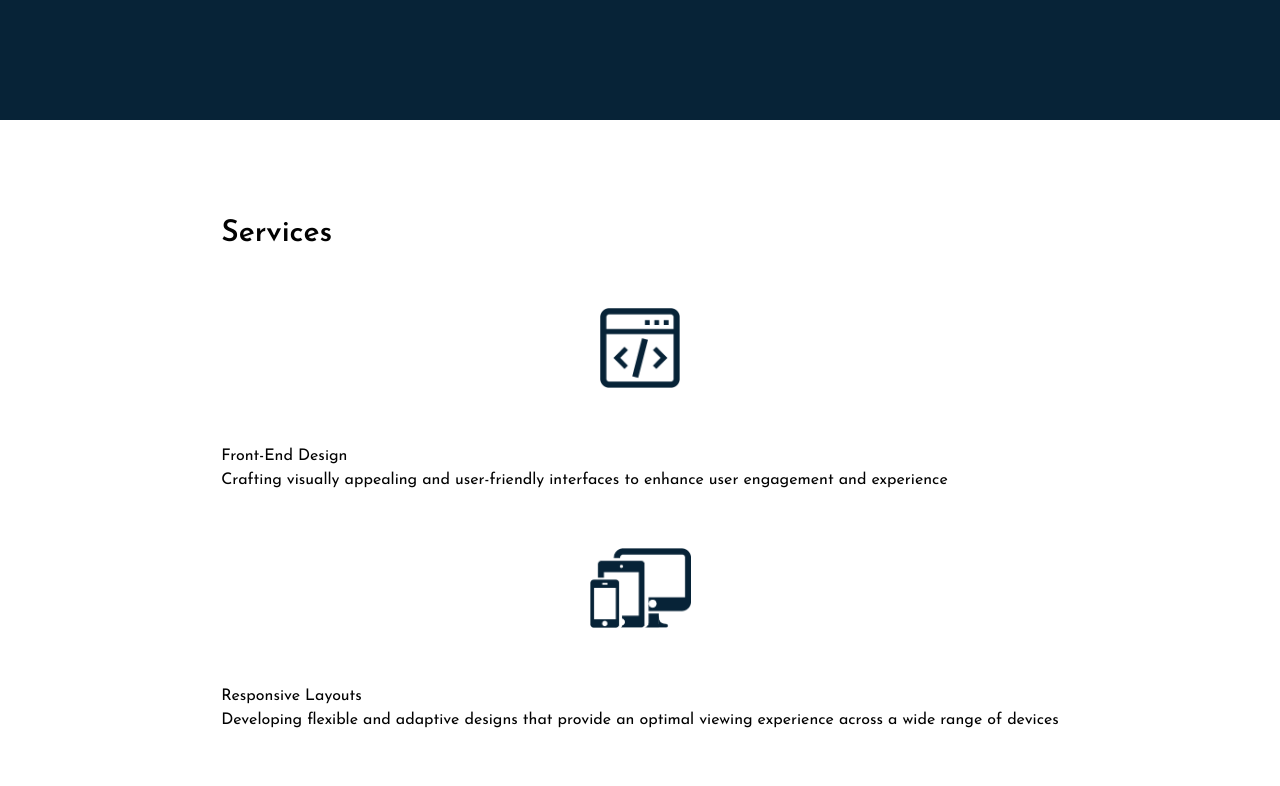
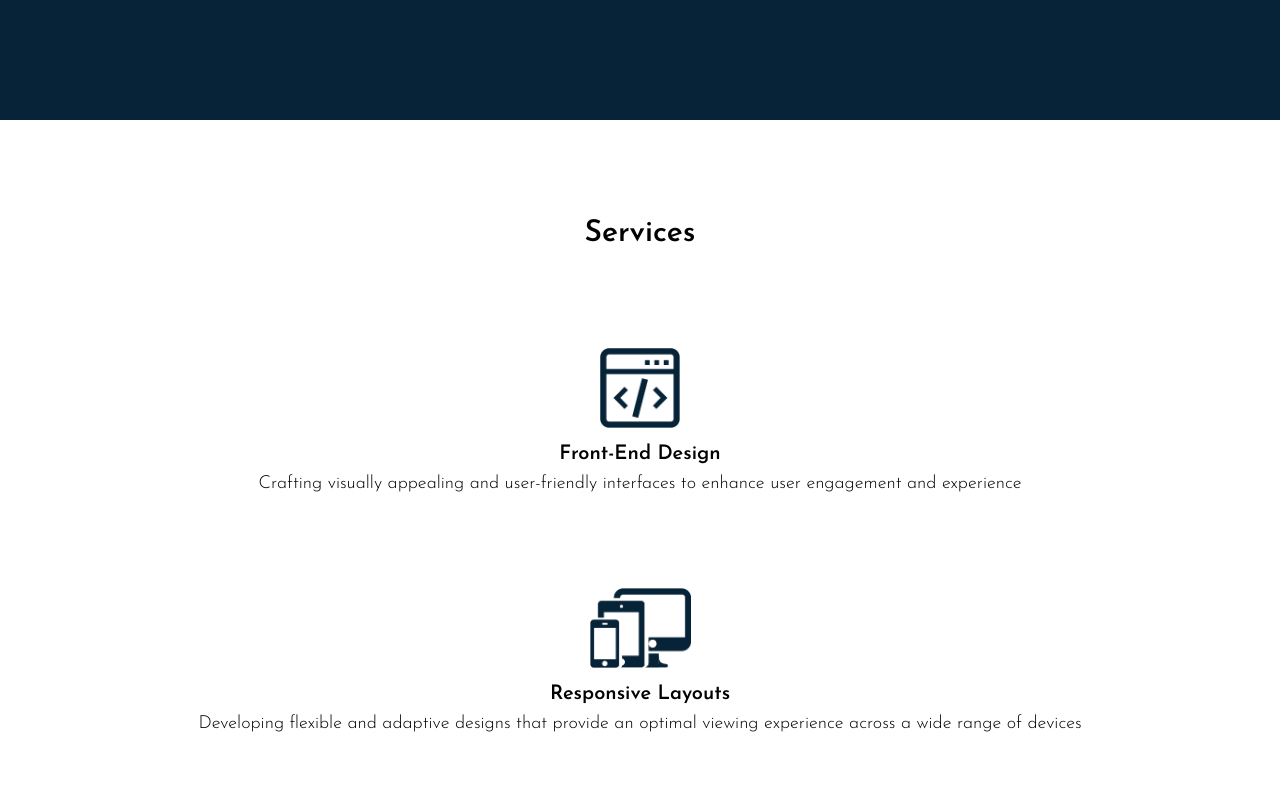
Before and after one commit to LukeLarson2/caloop-mobile-site, a Next.js app: page / in a window 1280 px wide. Shown: the part 2460-3246 px from the top of the page. Built offline with nearby package versions, Linux system fonts and the light colour scheme.

Commit message:
services completed

```diff
--- a/src/app/_components/Services.tsx
+++ b/src/app/_components/Services.tsx
@@ -4,20 +4,22 @@ import services from "../_lib/services";
 
 export default function Services() {
   return (
-    <div className="text-night px-10 xs:py-24 items-center">
+    <div className="text-night px-10 xs:py-24 items-center flex flex-col justify-center">
       <h1 className="text-3xl font-semibold">Services</h1>
       {services.map((service) => {
         const { title, imageUrl, description } = service;
         return (
-          <div key={title} className="flex flex-col">
+          <div key={title} className="flex flex-col justify-center">
             <div
-              className="xs:w-full xs:h-20 bg-center bg-no-repeat bg-contain my-14 flex flex-col justify-en"
+              className="xs:w-full xs:h-20 bg-center bg-no-repeat bg-contain mt-24 flex flex-col justify-en"
               style={{
                 backgroundImage: `url(/assets/images/${imageUrl})`,
               }}
             />
-            <h2>{title}</h2>
-            <p>{description}</p>
+            <h2 className="font-semibold text-xl text-center mt-3">{title}</h2>
+            <p className="font-light leading-4 text-lg mt-2 text-center">
+              {description}
+            </p>
           </div>
         );
       })}
```
